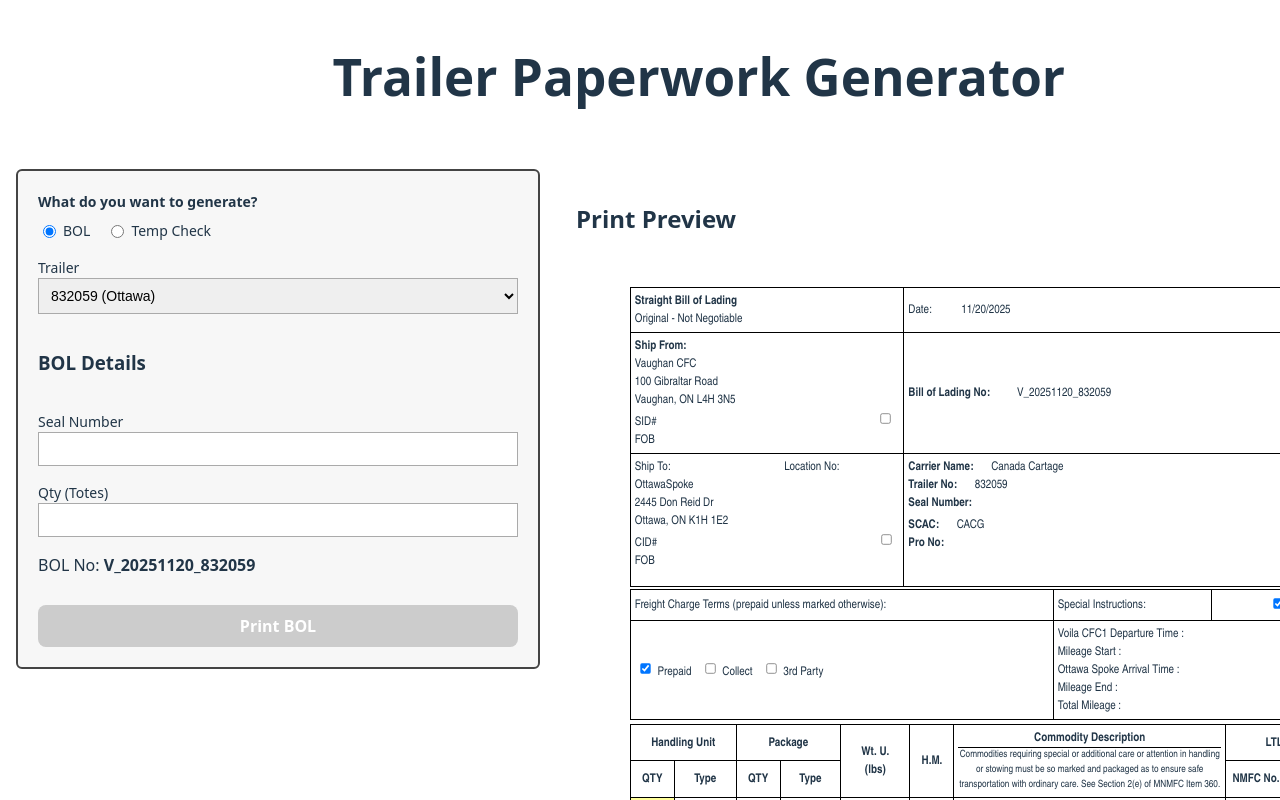
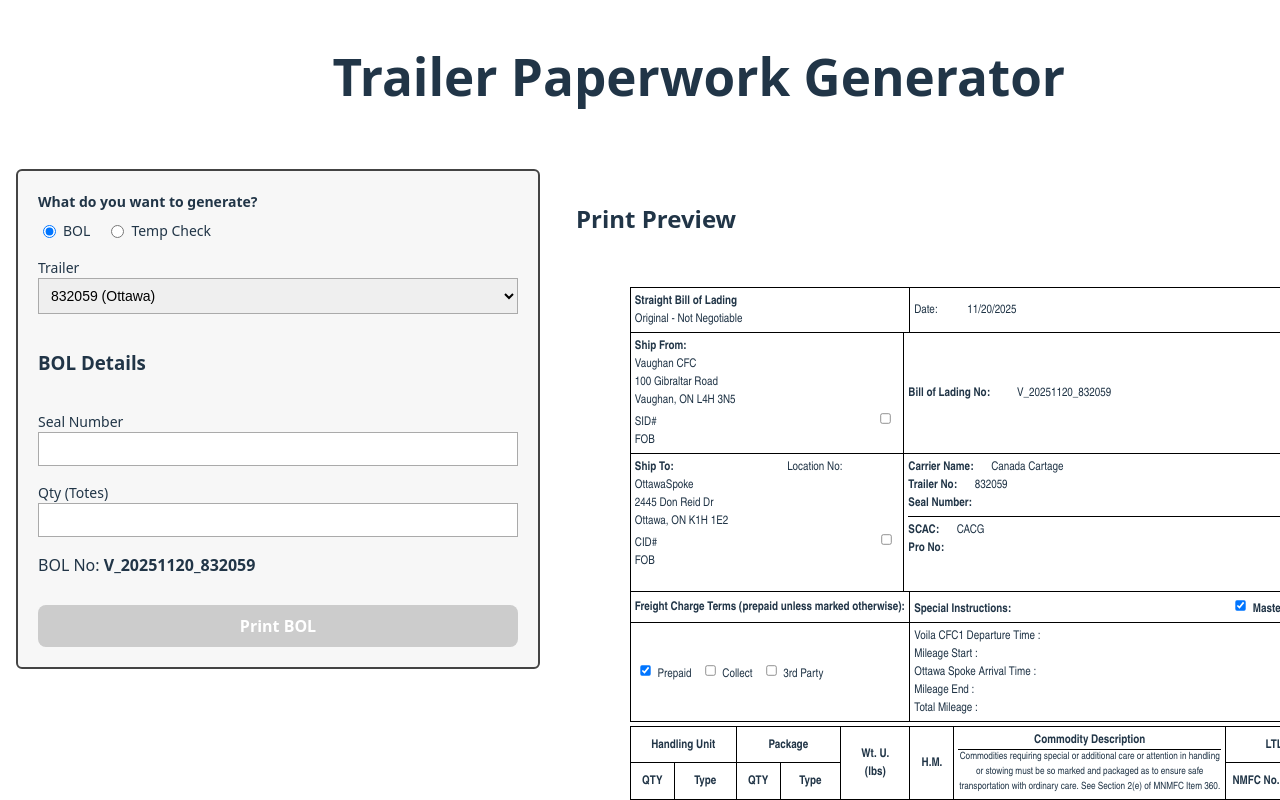
Before and after one commit to ajaisangha/BOL-Generator, a React (Vite) app in the folder bol-app/: page / in a window 1280 px wide. Shown: the top 800 px of the page. Built offline with nearby package versions, Linux system fonts and the light colour scheme.

Commit message:
BOL partial fix 4

```diff
--- a/bol-app/src/components/BOLLayout.jsx
+++ b/bol-app/src/components/BOLLayout.jsx
@@ -71,7 +71,7 @@ export default function BOLLayout({ mode, trailerNumber, sealNumber, qty, bolNum
           {/* Row 4: Ship To + Trailer No */}
           <tr>
             <td style={{ width: "70mm", verticalAlign: "top" }}>
-                Ship To: &emsp;&emsp;&emsp;&emsp;&emsp;&emsp;&emsp;&emsp;&emsp; Location No:
+                <span style={{ fontWeight: "bolder" }}>Ship To:</span> &emsp;&emsp;&emsp;&emsp;&emsp;&emsp;&emsp;&emsp;&emsp; Location No:
                 {shipToLines.map((line, idx) => (
                 <div key={idx}>{line}</div>
                 ))}
@@ -95,6 +95,15 @@ export default function BOLLayout({ mode, trailerNumber, sealNumber, qty, bolNum
                 <span style={{ fontWeight: "bold" }}>Seal Number:</span> &emsp; {sealNumber}
               </div>
 
+              {/* ⭐ FULL-WIDTH HORIZONTAL LINE UNDER SEAL NUMBER */}
+              <div
+                style={{
+                  marginTop: "4px",
+                  borderBottom: "1px solid #000",
+                  width: "100%",
+                }}
+              ></div>
+
               <div style={{ marginTop: "4px" }}>
                 <span style={{ fontWeight: "bold" }}>SCAC:</span> &emsp; CACG
               </div>
@@ -105,35 +114,23 @@ export default function BOLLayout({ mode, trailerNumber, sealNumber, qty, bolNum
 
               <div style={{ height: "30px" }}></div>
             </td>
+
             </tr>
-    </tbody>
-      </table>
 
-      {/* ========== FREIGHT TERMS / SPECIAL INSTRUCTIONS ========== */}
-      <table
-        className="bol-table"
-        style={{
-          fontSize: "9px",
-          width: "190mm",
-          margin: "2px auto 0 auto",
-        }}
-      >
-        <tbody>
-          <tr>
-            <td className="label-cell" colSpan={4}>
+          <tr >
+            <td className="label-cell" style={{ fontWeight: "bold" }} colSpan={4}>
               Freight Charge Terms (prepaid unless marked otherwise):
             </td>
-            <td className="label-cell" colSpan={4}>
-              Special Instructions:
-            </td>
-            <td colSpan={4} style={{ textAlign: "right" }}>
-              <input
+            <td className="label-cell" style={{ fontWeight: "bold" }} colSpan={8}>
+              Special Instructions: &emsp;&emsp;&emsp;&emsp;&emsp;&emsp;&emsp;&emsp;&emsp;&emsp;&emsp;&emsp;&emsp;&emsp;&emsp;&emsp;&emsp;&emsp;
+              <span style={{ textAlign: "right" }}><input
                 type="checkbox"
                 defaultChecked
                 style={{ transform: "scale(0.8)" }}
               />{" "}
-              Master BOL
+              Master BOL</span>
             </td>
+
           </tr>
 
           <tr>
```
Lines whose indentation alone changed are shown as unchanged.
